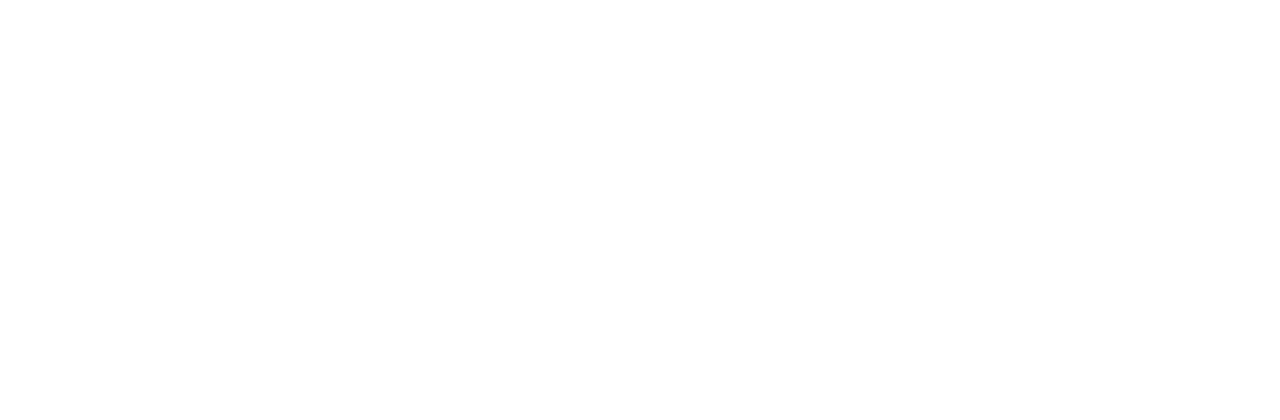
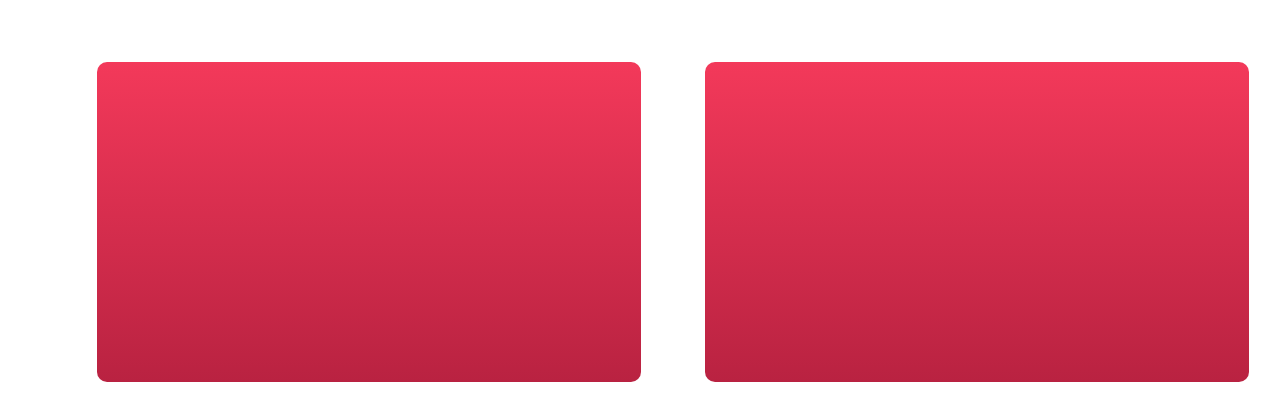
Before and after one commit to SINAZZzz/artin-shop, a React (Vite) app: page / in a window 1280 px wide. Shown: the part 2540-2960 px from the top of the page. Before the commit the page ends 2538 px from the top, so only its background shows below. Built offline with nearby package versions, Linux system fonts and the light colour scheme.

Commit message:
feat : update app

```diff
--- a/src/App.tsx
+++ b/src/App.tsx
@@ -1,4 +1,4 @@
-import { Box } from '@mui/material';
+import { Box, Grid } from '@mui/material';
 import Head from './components/head/Head';
 import Categories from './components/categories/Categories';
 import Advertising from './components/advertising/Advertising';
@@ -17,6 +17,17 @@
         <Products />
         <Discount />
         <CardProduct productsData={ProductsDataTwo} />
+        {/* two Discount */}
+        <Grid container spacing={8}>
+        <Grid item xs={6}>
+          <Box display='flex' alignItems='end' borderRadius='10px' width='100%' my='4rem' height='20rem' style={{background: 'linear-gradient(to top, rgba(185,34,65,100%),rgba(243,57,90,100%))'}}>
+          </Box>
+        </Grid>
+        <Grid item xs={6}>
+          <Box display='flex' alignItems='end' borderRadius='10px' width='100%' my='4rem' height='20rem' style={{background: 'linear-gradient(to top, rgba(185,34,65,100%),rgba(243,57,90,100%))'}}>
+          </Box>
+        </Grid>
+        </Grid>
       </Box>
     </Box>
   )
```
